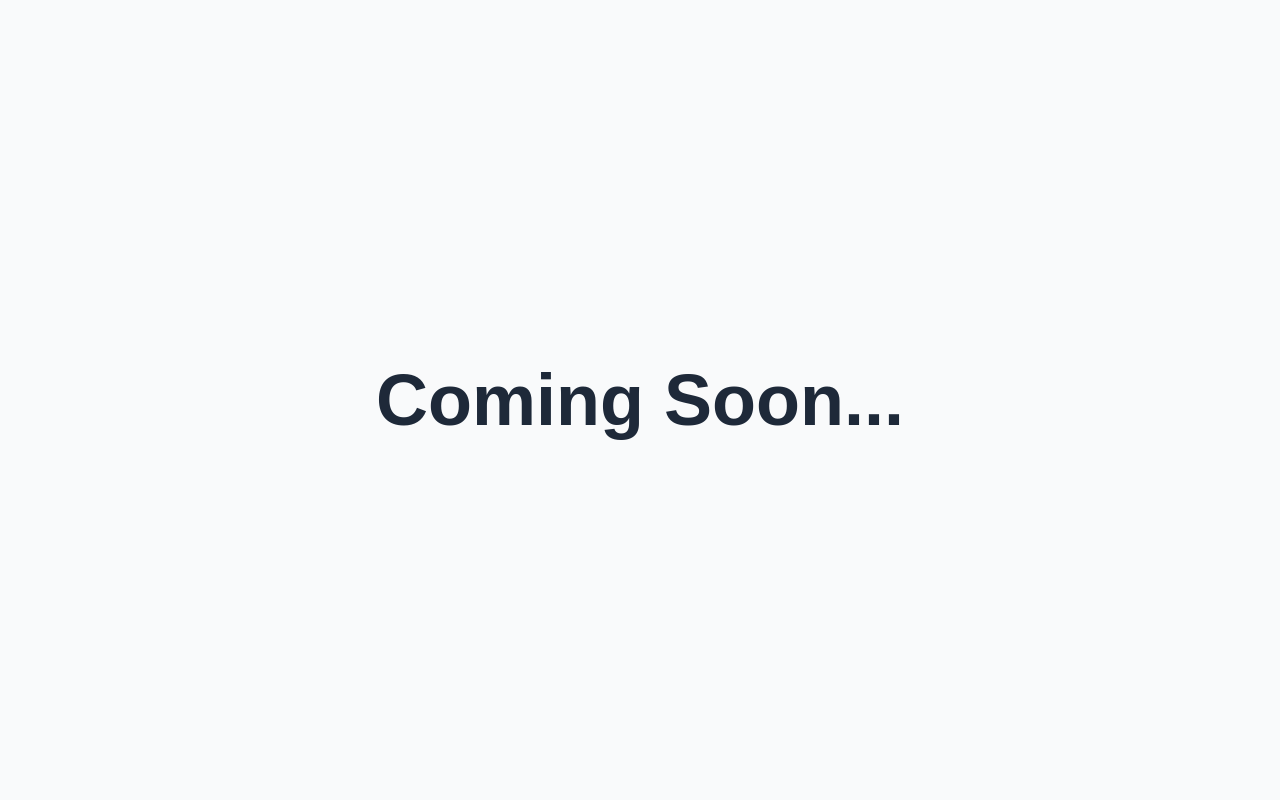
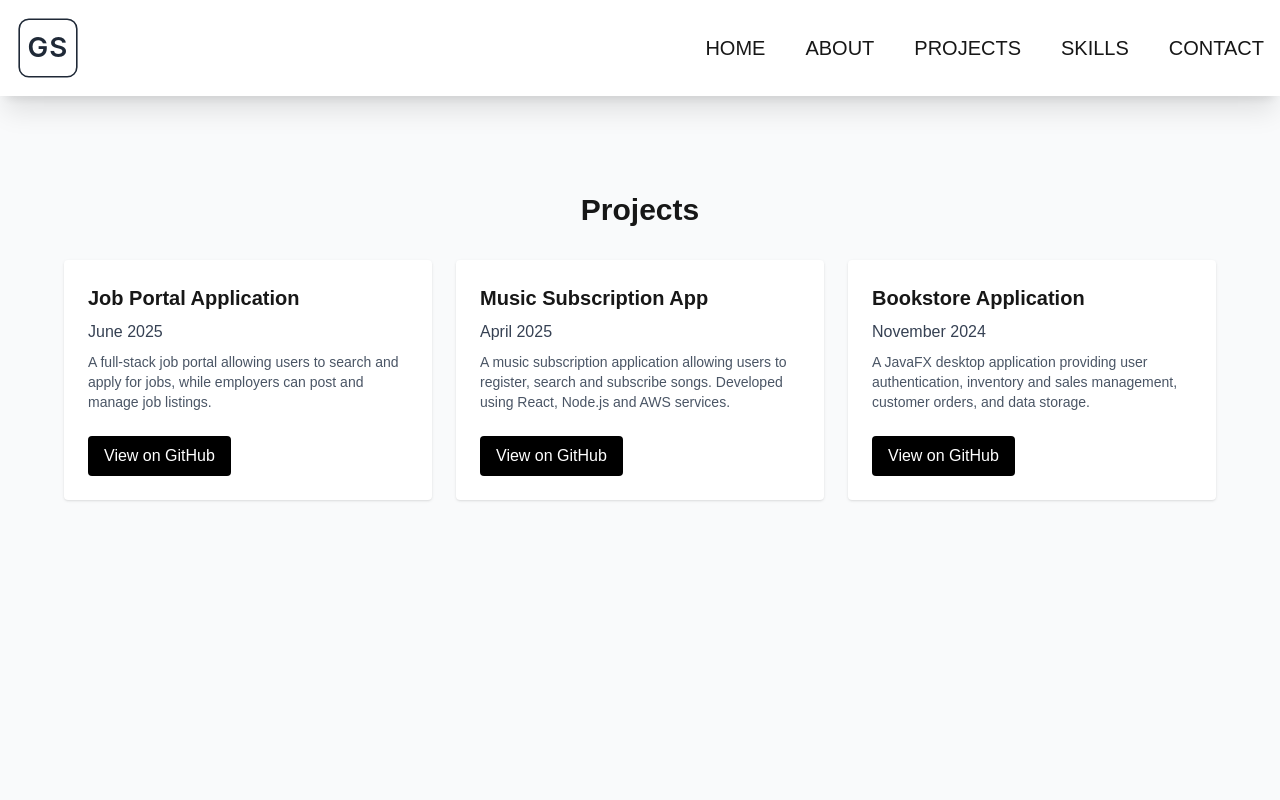
Before and after one commit to igautamsihag/Portfolio, a Next.js app: page /projects in a window 1280 px wide. Shown: the top 800 px of the page. Built offline with nearby package versions, Linux system fonts and the light colour scheme.

Commit message:
Projects addition

```diff
--- /dev/null
+++ b/src/components/Portfolio.tsx
@@ -0,0 +1,82 @@
+import React from "react";
+
+const Portfolio = () => {
+  return (
+    <section className="min-h-screen pt-24 flex flex-col items-center pb-8 p-4 bg-gray-50">
+      <h2 className="text-3xl font-bold mb-8 text-center mt-12 sm:mt-24">
+        Projects
+      </h2>
+
+      <div className="flex flex-col md:flex-row gap-6 w-full max-w-6xl">
+        {/* Project Card 1 */}
+        <div className="flex-1 bg-white p-6 rounded shadow text-center md:text-left flex flex-col">
+          <h3 className="text-lg sm:text-xl font-semibold mb-2">
+            Job Portal Application
+          </h3>
+
+          <p className="text-gray-700 mb-2">June 2025</p>
+
+          <p className="text-gray-600 text-xs sm:text-sm mb-6">
+            A full-stack job portal allowing users to search and apply for jobs,
+            while employers can post and manage job listings.
+          </p>
+
+          <a
+            href="https://github.com/igautamsihag/job-portal-application.git"
+            target="_blank"
+            rel="noopener noreferrer"
+            className="inline-block bg-black text-white px-4 py-2 rounded hover:bg-gray-800 transition mt-auto self-center md:self-start"
+          >
+            View on GitHub
+          </a>
+        </div>
+
+        {/* Project Card 2 */}
+        <div className="flex-1 bg-white p-6 rounded shadow text-center md:text-left flex flex-col">
+          <h3 className="text-lg sm:text-xl font-semibold mb-2">
+            Music Subscription App
+          </h3>
+
+          <p className="text-gray-700 mb-2">April 2025</p>
+
+          <p className="text-gray-600 text-xs sm:text-sm mb-6">
+            A music subscription application allowing users to register, search and subscribe songs. Developed using React, Node.js and AWS services.
+          </p>
+
+          <a
+            href="https://github.com/igautamsihag/cloud-music-app.git"
+            target="_blank"
+            rel="noopener noreferrer"
+            className="inline-block bg-black text-white px-4 py-2 rounded hover:bg-gray-800 transition mt-auto self-center md:self-start"
+          >
+            View on GitHub
+          </a>
+        </div>
+
+        {/* Project Card 3 */}
+        <div className="flex-1 bg-white p-6 rounded shadow text-center md:text-left flex flex-col">
+          <h3 className="text-lg sm:text-xl font-semibold mb-2">
+            Bookstore Application
+          </h3>
+
+          <p className="text-gray-700 mb-2">November 2024</p>
+
+          <p className="text-gray-600 text-xs sm:text-sm mb-6">
+            A JavaFX desktop application providing user authentication, inventory and sales management, customer orders, and data storage.
+          </p>
+
+          <a
+            href="https://github.com/igautamsihag/ReadingRoom.git"
+            target="_blank"
+            rel="noopener noreferrer"
+            className="inline-block bg-black text-white px-4 py-2 rounded hover:bg-gray-800 transition mt-auto self-center md:self-start"
+          >
+            View on GitHub
+          </a>
+        </div>
+      </div>
+    </section>
+  );
+};
+
+export default Portfolio;
--- a/src/pages/projects.tsx
+++ b/src/pages/projects.tsx
@@ -1,11 +1,20 @@
-import React from "react";
+import React, {useState} from "react";
+import Navbar from "../components/Navbar";
+import Portfolio from "../components/Portfolio";
+import Footer from "../components/Footer";
 
-export default function Projects() {
+export default function About() {
+  const [menuOpen, setMenuOpen] = useState(false);
   return (
-    <div className="flex items-center justify-center min-h-screen bg-gray-50">
-      <h1 className="text-4xl sm:text-6xl md:text-7xl font-bold text-gray-800">
-        Coming Soon...
-      </h1>
+    <div>
+    <Navbar menuOpen={menuOpen} setMenuOpen={setMenuOpen} />
+                {!menuOpen && (
+            <>
+
+                <Portfolio />
+                <Footer />
+            </>
+            )}
     </div>
   );
 }
```
